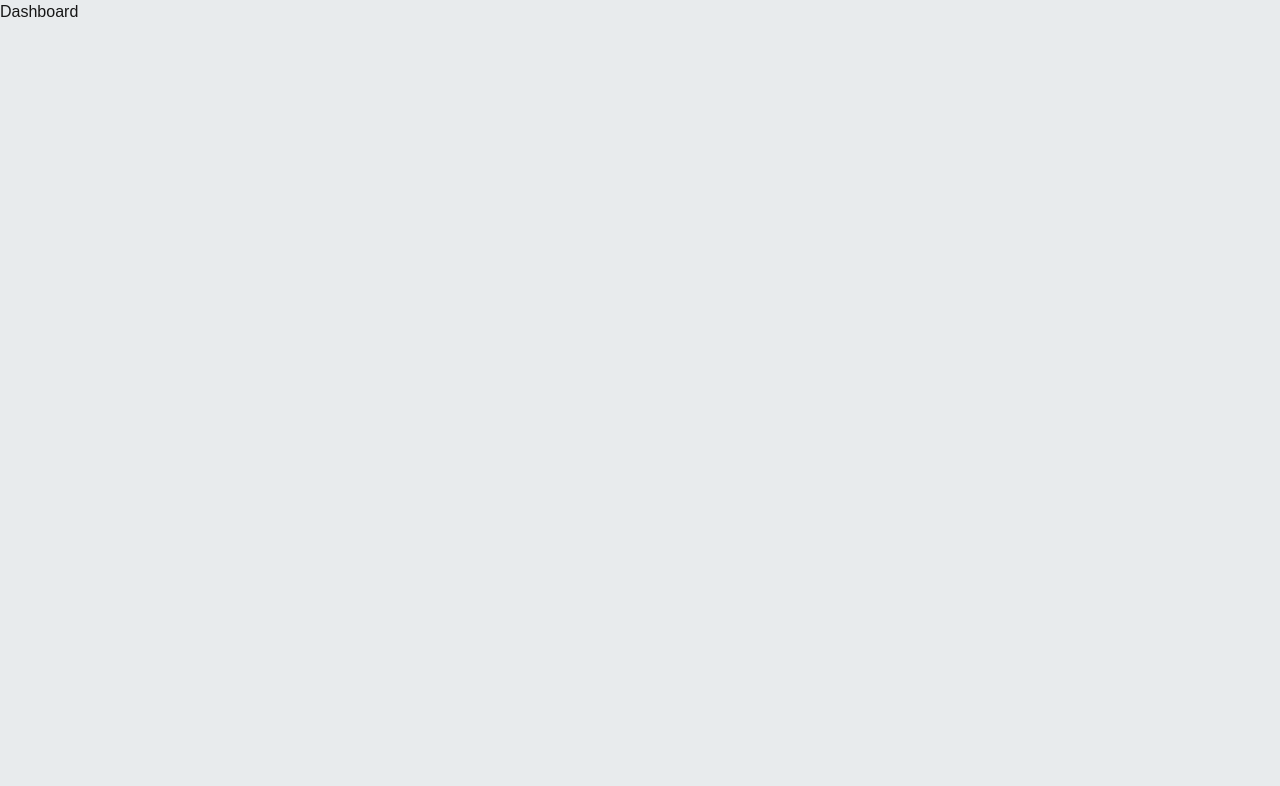
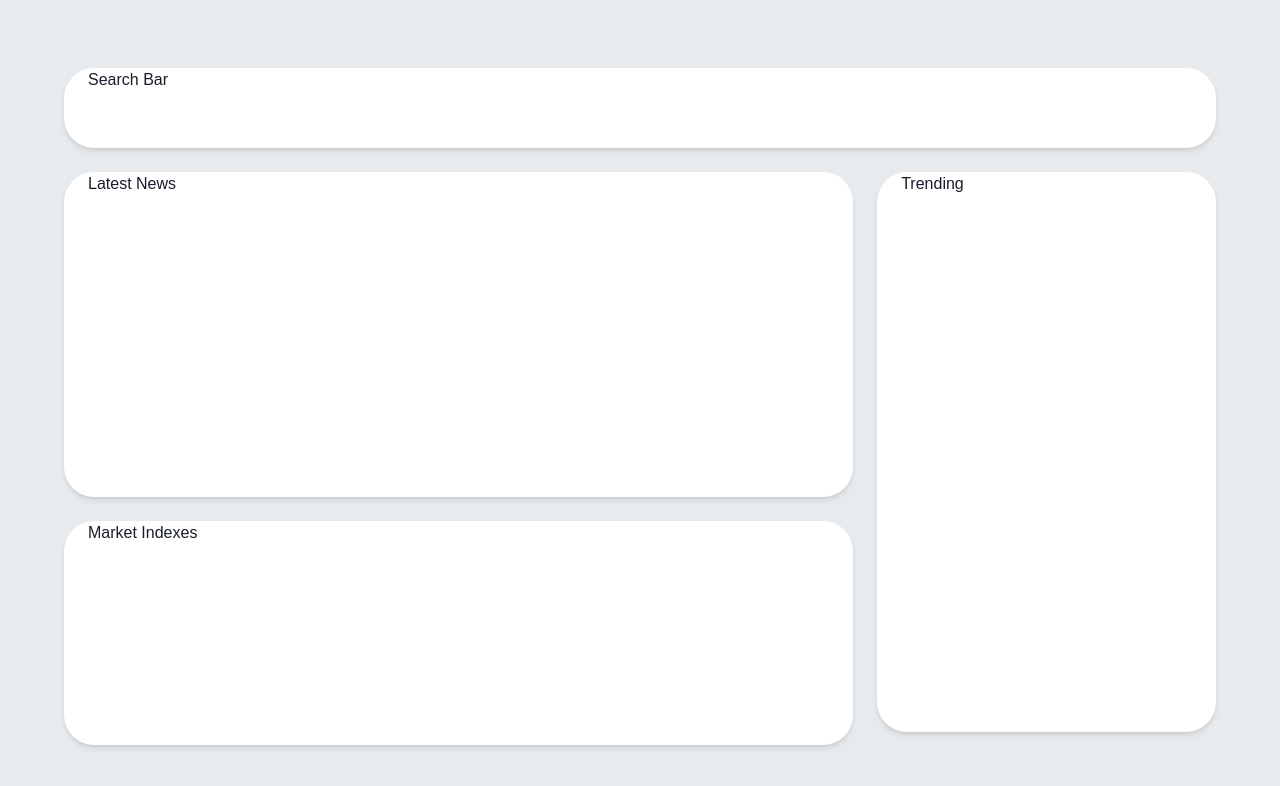
Before and after one commit to prestonty/investoryX, a Next.js app: page /dashboard in a window 1280 px wide. Shown: the top 786 px of the page. Built offline with nearby package versions, Linux system fonts and the light colour scheme.

Commit message:
finished login page and created dashboard layout

```diff
--- a/src/app/dashboard/page.js
+++ b/src/app/dashboard/page.js
@@ -1,7 +1,30 @@
 export default function Dashboard() {
     return (
-        <div>
-            <h1>Dashboard</h1>
+        <div className="bg-light">
+            {/* I need to Create a layout and render my dashboard inside this layout along with the navbar positioned at the top!!! */}
+
+            <div className="w-[90%] mx-auto flex flex-col justify-center h-[100vh]">
+                <div className="h-[10%] bg-white rounded-[30px] shadow-md px-6 mb-6">
+                    {/* Search bar component? */}
+                    <p className="text-dark">Search Bar</p>
+                </div>
+
+                <div className="grid grid-cols-12-5 h-[70%]">
+                    <div className="content-between mr-6">
+                        <div className="h-[58%] bg-white rounded-[30px] shadow-md px-6 mb-6">
+                            <h2 className="text-dark">Latest News</h2>
+                        </div>
+
+                        <div className="h-[40%] bg-white rounded-[30px] shadow-md px-6">
+                            <h2 className="text-dark">Market Indexes</h2>
+                        </div>
+                    </div>
+
+                    <div className="bg-white rounded-[30px] shadow-md px-6">
+                        <p className="text-dark">Trending</p>
+                    </div>
+                </div>
+            </div>
         </div>
     );
 }
--- a/src/app/login/page.js
+++ b/src/app/login/page.js
@@ -6,10 +6,12 @@ import "./login.css";
 export default function Login() {
     return (
         <div className="bg-light my-auto h-[100vh]">
-            <div className="h-[80%] w-[80%] mx-auto my-auto flex flex-col">
+            <div className="h-[80%] w-[50%] mx-auto my-auto flex flex-col">
                 <h1 className="text-dark text-6xl font-extrabold text-center mt-[8%]">
                     Login
                 </h1>
+
+                {/* Google Button (adding nested tags may affect css styling in login.css) */}
                 <div className="google-container flex justify-center mt-[8%] mr-[2rem]">
                     <GoogleButton
                         onClick={() => {
@@ -22,6 +24,56 @@ export default function Login() {
                 </div>
 
                 <hr className="h-[2px] mt-16 text-gray" />
+
+                {/* Login Form */}
+                <div className="flex justify-between">
+                    <div className="w-[40%] mt-16">
+                        <form className="text-dark flex flex-col">
+                            {/* <label className="text-lg">Name</label>
+                        <input
+                            className="border-2 border-gray px-4 py-2 rounded-[30px] bg-transparent"
+                            type="text"
+                            id="name"
+                            name="name"
+                        /> */}
+                            <label className="text-lg text-dark">Email</label>
+                            <input
+                                className="border-2 border-gray px-4 py-2 rounded-[30px] bg-transparent"
+                                type="text"
+                                id="email"
+                                name="email"
+                            />
+
+                            <label className="text-lg text-dark mt-8">
+                                Password
+                            </label>
+
+                            <input
+                                className="border-2 border-gray px-4 py-2 rounded-[30px] bg-transparent"
+                                type="text"
+                                id="password"
+                                name="email"
+                            />
+
+                            <input
+                                type="submit"
+                                className="border-2 border-gray px-4 py-2 rounded-[30px] bg-transparent mt-8 w-[50%] text-lg text-dark"
+                                value="Login"
+                            />
+                        </form>
+                    </div>
+
+                    <div className="w-[50%] mt-16">
+                        <button className="bg-white w-[100%] h-[100%] rounded-[30px] shadow-md flex flex-col justify-center items-center">
+                            <p className="text-xl text-dark text-center">
+                                Don't Have an Account?
+                            </p>
+                            <p className="text-xl text-dark mt-4 text-center">
+                                Sign Up!
+                            </p>
+                        </button>
+                    </div>
+                </div>
             </div>
         </div>
     );
--- a/tailwind.config.mjs
+++ b/tailwind.config.mjs
@@ -16,6 +16,9 @@ export default {
                 background: "var(--background)",
                 foreground: "var(--foreground)",
             },
+            gridTemplateColumns: {
+                "12-5": "12fr 5fr",
+            },
         },
     },
     plugins: [],
```
